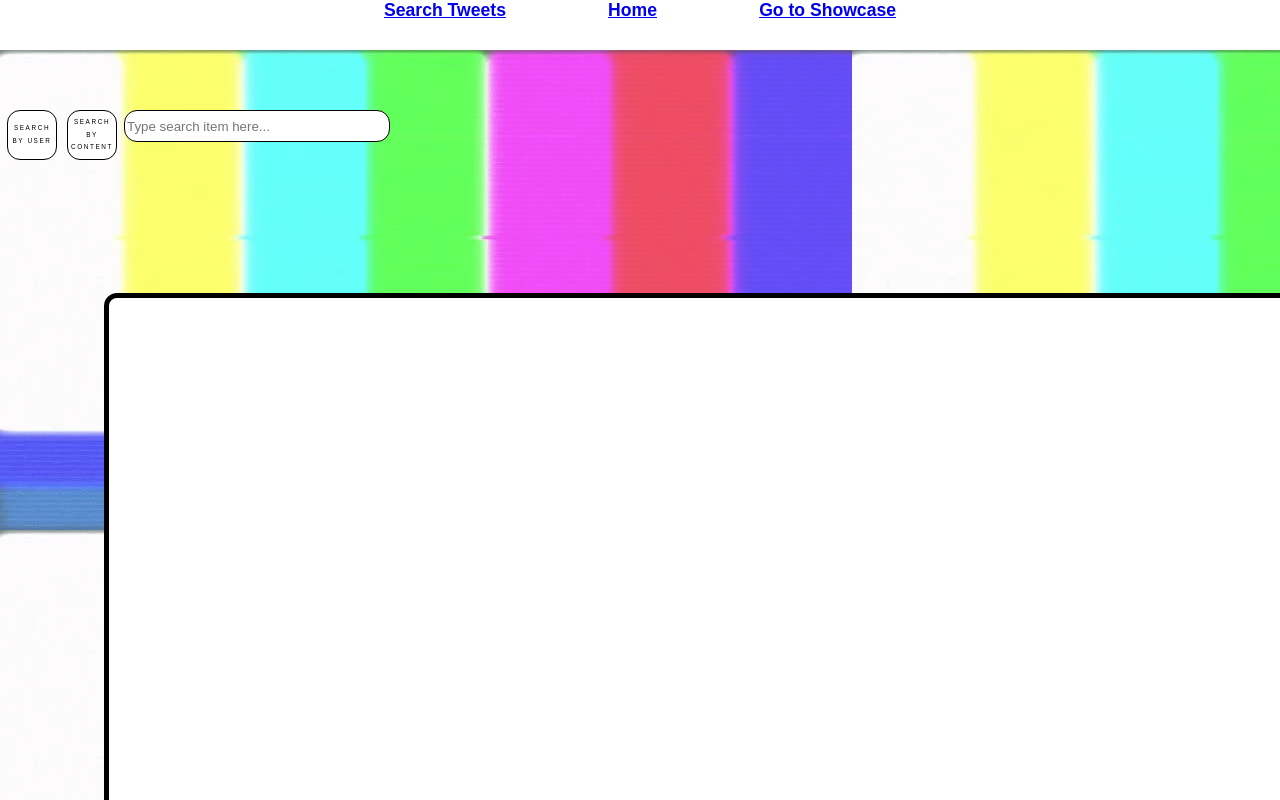
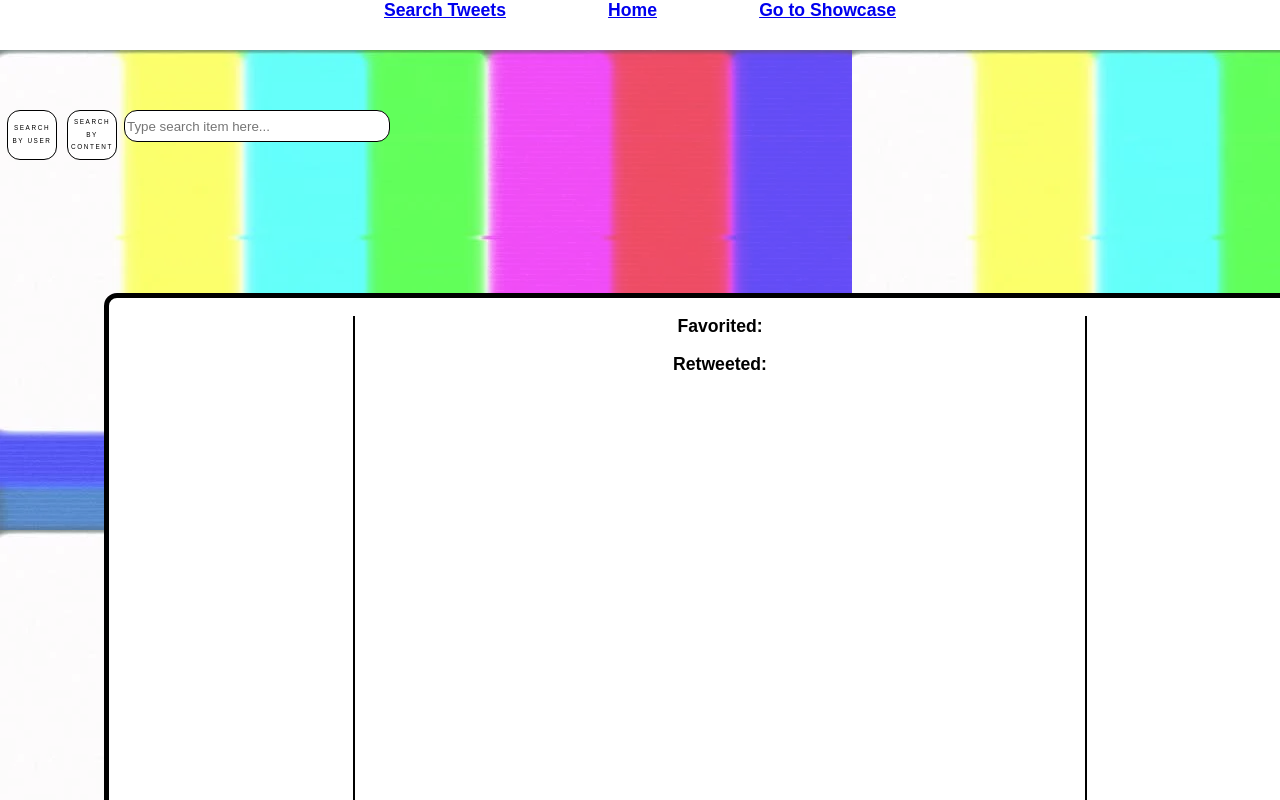
Before and after one commit to cvs181801/15-minutes, a React (Create React App) app: page /search in a window 1280 px wide. Shown: the top 800 px of the page. Built offline with nearby package versions, Linux system fonts and the light colour scheme.

Commit message:
create a way to render multiple values from the object in state

```diff
--- a/src/Search.js
+++ b/src/Search.js
@@ -7,12 +7,6 @@ import DOMpurify from 'dompurify'
 function cleanData(userInput) {
     return DOMpurify.sanitize(userInput)
 }   //need to add something to the html file as well to make this work!
-
-let searchByContentArray = [];
-//let iterator = (Object.values(object));
-let objectArray = [];
-
-
 
 export default function Search() {
 
@@ -29,15 +23,17 @@ export default function Search() {
         setSearchresult('')
         test.forEach((object) => {
             if(Object.values(object).includes("Oprah")) {
-                 setSearchresult({username: object.username,
+                 setSearchresult({
+                                username: object.username,
                                 text: object.text,
                                 retweetCount: object.retweetCount,
                                 favoritedCount: object.favoritedCount
-                            })
-                 console.log(searchresult)
-            }
-         })
-    }
+                                })
+                            }
+                        })
+                    }
+
+    console.log(searchresult.username)
 
     return (
         <div className="searchContainer"
@@ -70,7 +66,13 @@ export default function Search() {
                 </input>
             </div>
             <div className="searchResultContainer">
-                {/* <div className="searchResult">{searchresult}</div> */}
+                <div className="searchResult">
+                    <p>{searchresult.username}</p>
+                    <p>{searchresult.text}</p>
+                    <p>Favorited: {searchresult.favoritedCount}</p>
+                    <p>Retweeted: {searchresult.retweetCount}</p>
+                </div>
+
             </div>
         </div>
     )
```
